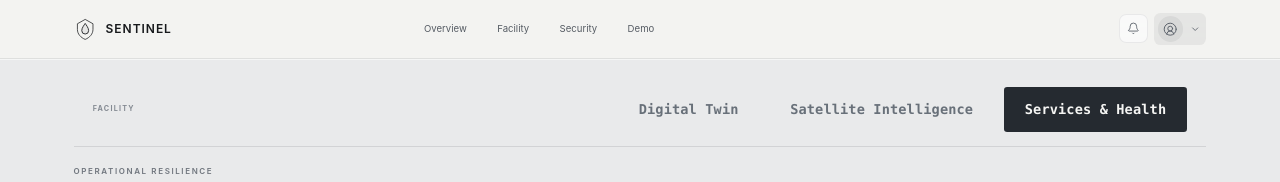
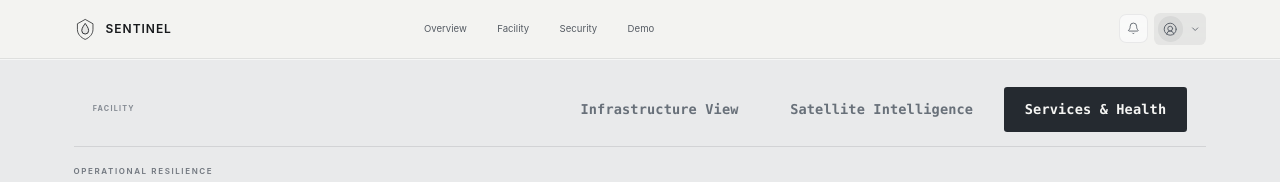
Before and after one commit to drini08/Sentinel, a React (Vite) app: page /facility/services in a window 1280 px wide. Shown: the top 182 px of the page. Built offline with nearby package versions, Linux system fonts and the light colour scheme; no server answers.

Commit message:
Rename digital twin to infrastructure view

```diff
--- a/src/App.tsx
+++ b/src/App.tsx
@@ -22,8 +22,8 @@ export function App() {
       <Route path="attack" element={<AttackConsole />} />
       <Route element={<Shell />}>
         <Route index element={<Overview />} />
-        <Route path="facility" element={<SectionLayout label="Facility" tabs={[["Digital Twin", "/facility", true], ["Satellite Intelligence", "/facility/satellite"], ["Services & Health", "/facility/services"]]} />}>
-          <Route index element={<Suspense fallback={<div className="facility-route-loading">Loading digital twin…</div>}><Facility /></Suspense>} />
+        <Route path="facility" element={<SectionLayout label="Facility" tabs={[["Infrastructure View", "/facility", true], ["Satellite Intelligence", "/facility/satellite"], ["Services & Health", "/facility/services"]]} />}>
+          <Route index element={<Suspense fallback={<div className="facility-route-loading">Loading infrastructure view…</div>}><Facility /></Suspense>} />
           <Route path="satellite" element={<SatelliteVerification />} />
           <Route path="services" element={<Services />} />
         </Route>
--- a/src/facility/FacilityScene.tsx
+++ b/src/facility/FacilityScene.tsx
@@ -21,7 +21,7 @@ export function FacilityScene({
   onSelect,
 }: FacilitySceneProps) {
   return (
-    <div className="facility-canvas" role="img" aria-label="Interactive 3D digital twin of Dardania Water Services">
+    <div className="facility-canvas" role="img" aria-label="Interactive 3D infrastructure view of Dardania Water Services">
       <FacilityAssetIndex assets={snapshot.assets} selectedId={selectedId} onSelect={onSelect} />
       <Canvas
         dpr={[1, 1.5]}
--- a/src/pages/Facility.tsx
+++ b/src/pages/Facility.tsx
@@ -47,7 +47,7 @@ export function Facility({ api, juryApiClient = juryApi }: { api?: FacilityApi;
     <div className="animate-enter facility-page">
       <PageHeader
         eyebrow="Dardania Water Services"
-        title="Facility Digital Twin"
+        title="Infrastructure View"
         description="Live SCADA operations, protected commands, and explainable containment across the complete treatment and distribution facility."
         action={
           <div className="flex flex-wrap gap-3">
```
Also changed, not shown: 1 other file (tests, documents, lock files or other folders).
